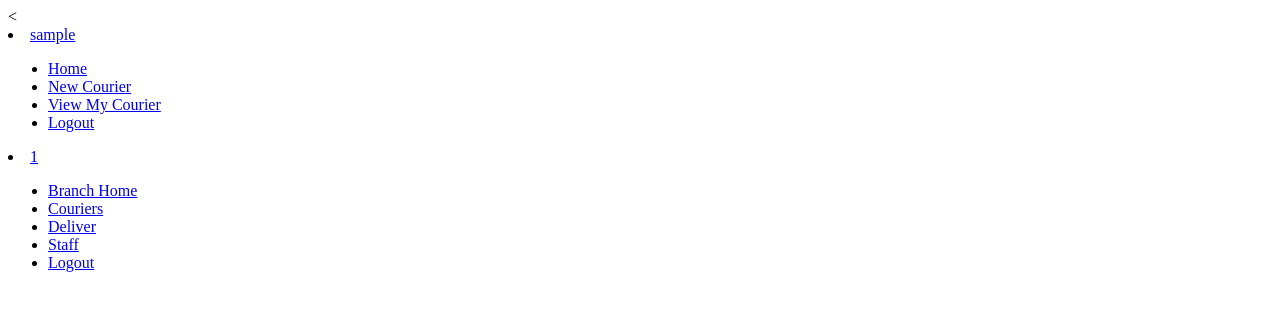
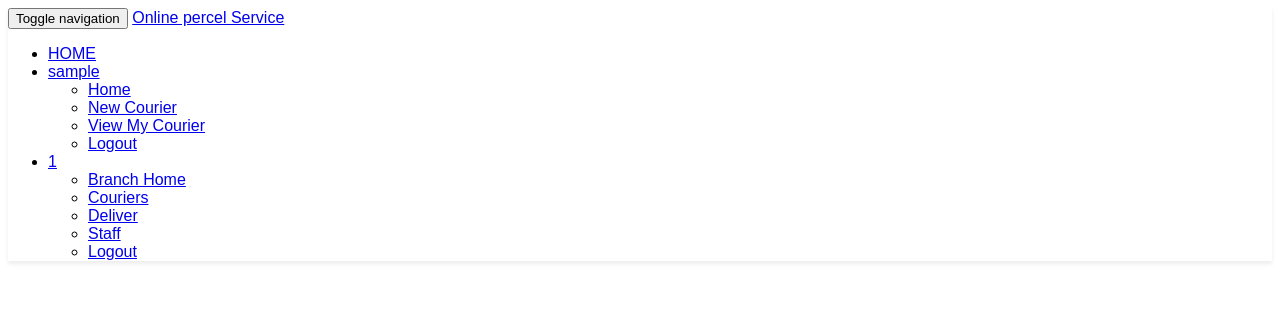
Before and after one commit to NSU-SU19CSE299S01/SU19CSE299S01G08NSU, a PHP site: page /navBar.php in a window 1280 px wide. Shown: the top 311 px of the page. Run offline with PHP 8.4, Linux system fonts and the light colour scheme; the visitor is signed in with stand-in values (Sample User, id 1).

Commit message:
Update navBar.php

```diff
--- a/navBar.php
+++ b/navBar.php
@@ -1,5 +1,16 @@
 
-<
+<nav class="navbar navbar-default navbar-fixed-top navbar-inverse" style="box-shadow: 0px 3px 4px rgba(225, 225, 225, .6); font-family: 'Kodchasan', sans-serif;">
+  <div class="container-fluid">
+    <!-- Brand and toggle get grouped for better mobile display -->
+    <div class="navbar-header">
+      <button type="button" class="navbar-toggle collapsed" data-toggle="collapse" data-target="#defaultNavbar1"><span class="sr-only">Toggle navigation</span><span class="icon-bar"></span><span class="icon-bar"></span><span class="icon-bar"></span></button>
+      <a class="navbar-brand" href="#" style="">Online percel Service          </div>
+    <!-- Collect the nav links, forms, and other content for toggling -->
+    <div class="collapse navbar-collapse" id="defaultNavbar1">
+
+
+    <ul class="nav navbar-nav navbar-right ">
+        <li><a href="index.php">HOME</a></li>
         	<?php
 
                if (session_status() == PHP_SESSION_NONE) {
```
